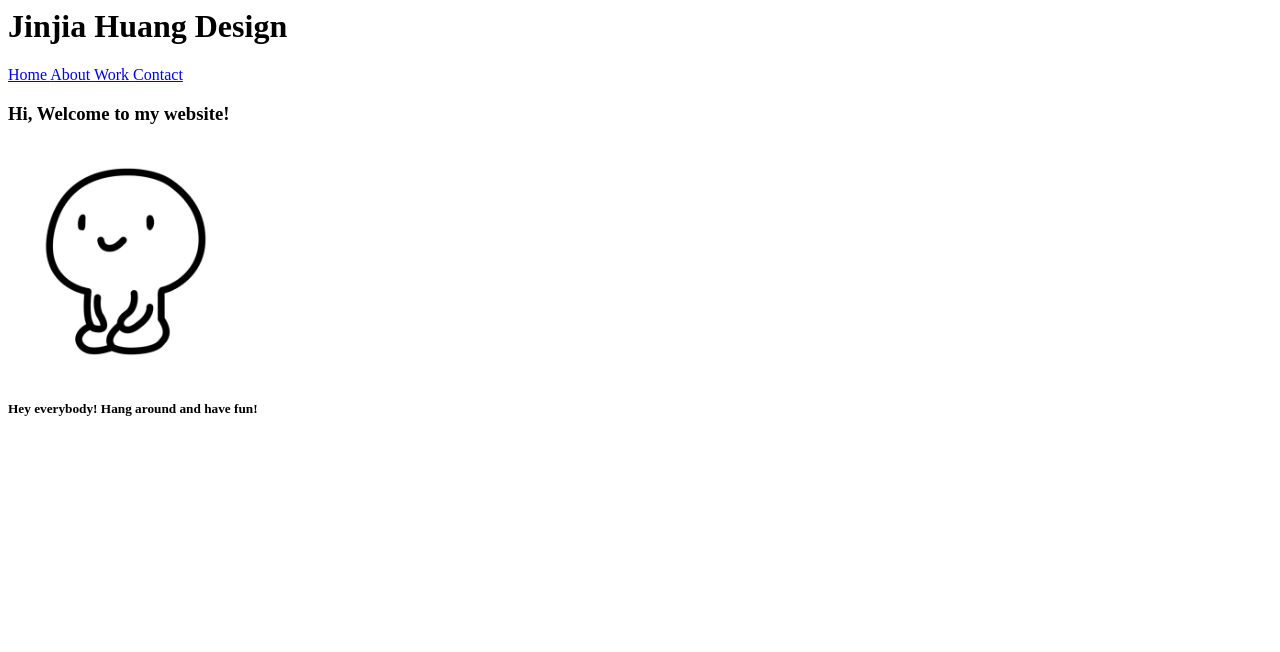
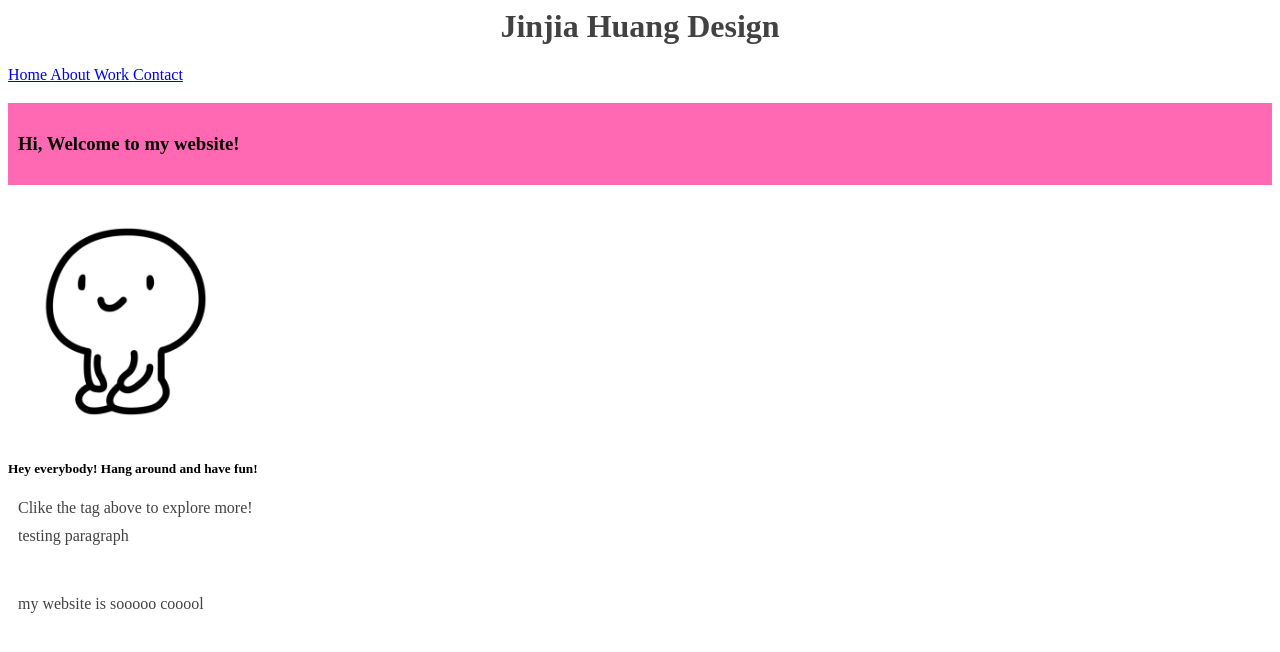
Before and after one commit to Jinjiahuang/Previous-website, a plain HTML site: page index.html in a window 1280 px wide. Drawn offline with Linux system fonts and the light colour scheme.

Commit message:
Adding css style

```diff
--- /dev/null
+++ b/assets/css/style.css
@@ -0,0 +1,28 @@
+
+h1 {
+    color: #424242;
+    text-align: center;
+}
+
+h2 {
+    border-bottom: 2px solid black;
+    padding: 30px 10px;
+
+}
+
+#t1 {
+    padding: 30px 10px;
+    background: hotpink;
+}
+
+p {
+    color: #424242;
+    margin-top: 10px;
+    margin-bottom: 10px;
+    margin-left: 10px;
+    margin-right: 10px;
+}
+
+#example {
+    margin-bottom: 50px;
+}
--- a/index.html
+++ b/index.html
@@ -1,12 +1,14 @@
 <html>
   <head>
       <title>Jinjia Huang Design - Home</title>
+      <link rel="stylesheet" href="assets/css/style.css">
   </head>
   <body>
       <h1>
         Jinjia Huang Design
       </h1>
-    <a href="Home.html">
+    <nav>
+      <a href="index.html">
         Home
       </a>
       <a href="About.html">
@@ -18,10 +20,14 @@
       <a href="Contact.html">
         Contact
       </a>
-    <h3>
+    </nav>
+    <h3 id="t1">
         Hi, Welcome to my website!
     </h3>
     <img src= "Home Pic.jpg" height="30%">
     <h5> Hey everybody! Hang around and have fun!</h5>
+    <p> Clike the tag above to explore more!
+    <p id="example"> testing paragraph </p>
+    <p> my website is sooooo cooool</p>
   </body>
 </html>
```
Also changed, not shown: About.html (+2 -1 lines), Contact.html (+2 -1 lines), Home.html (deleted, +0 -27 lines), Work.html (+2 -1 lines). Lines whose indentation alone changed are shown as unchanged.
